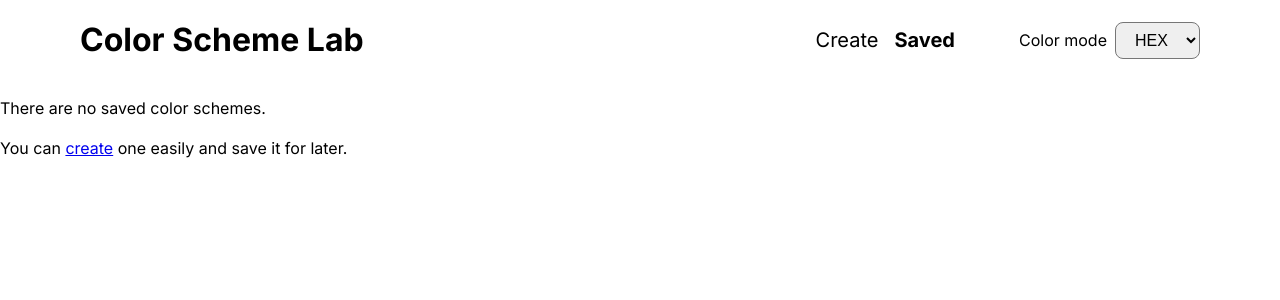
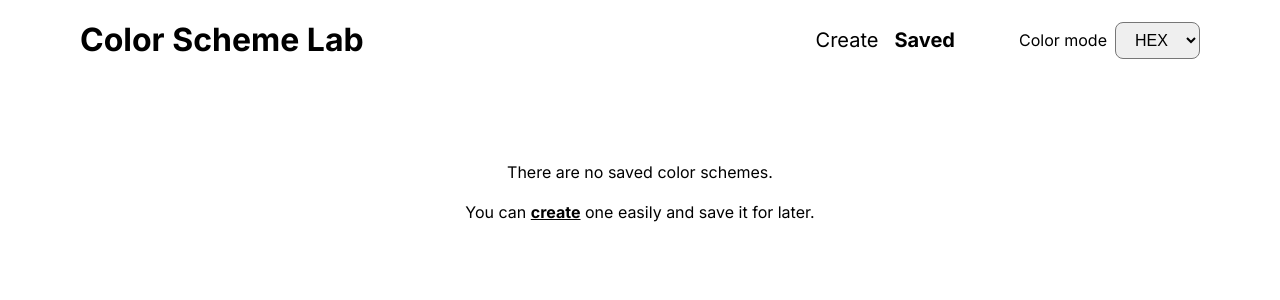
Before and after one commit to goranstevanovic/color-scheme-lab, a React (Create React App) app: page /saved in a window 1280 px wide. Shown: the top 300 px of the page. Built offline with nearby package versions, Linux system fonts and the light colour scheme.

Commit message:
Style text displayed when there are not saved color schemes

```diff
--- /dev/null
+++ b/src/pages/Saved.module.css
@@ -0,0 +1,9 @@
+.info {
+  margin-top: 5rem;
+  text-align: center;
+}
+
+.info a {
+  color: inherit;
+  font-weight: bold;
+}
--- a/src/pages/Saved.tsx
+++ b/src/pages/Saved.tsx
@@ -2,6 +2,7 @@ import { useState, useEffect } from 'react';
 import { Link } from 'react-router-dom';
 import ColorScheme from '../components/ColorScheme';
 import colorHarmonyRules from '../data/colorHarmonyRules';
+import styles from './Saved.module.css';
 
 type SavedColorSchemeType = {
   [key: string]: any;
@@ -56,12 +57,12 @@ function Saved() {
   }
 
   const noSavedColorSchemesElement = (
-    <>
+    <div className={styles.info}>
       <p>There are no saved color schemes.</p>
       <p>
         You can <Link to="/">create</Link> one easily and save it for later.
       </p>
-    </>
+    </div>
   );
 
   const output =
```
